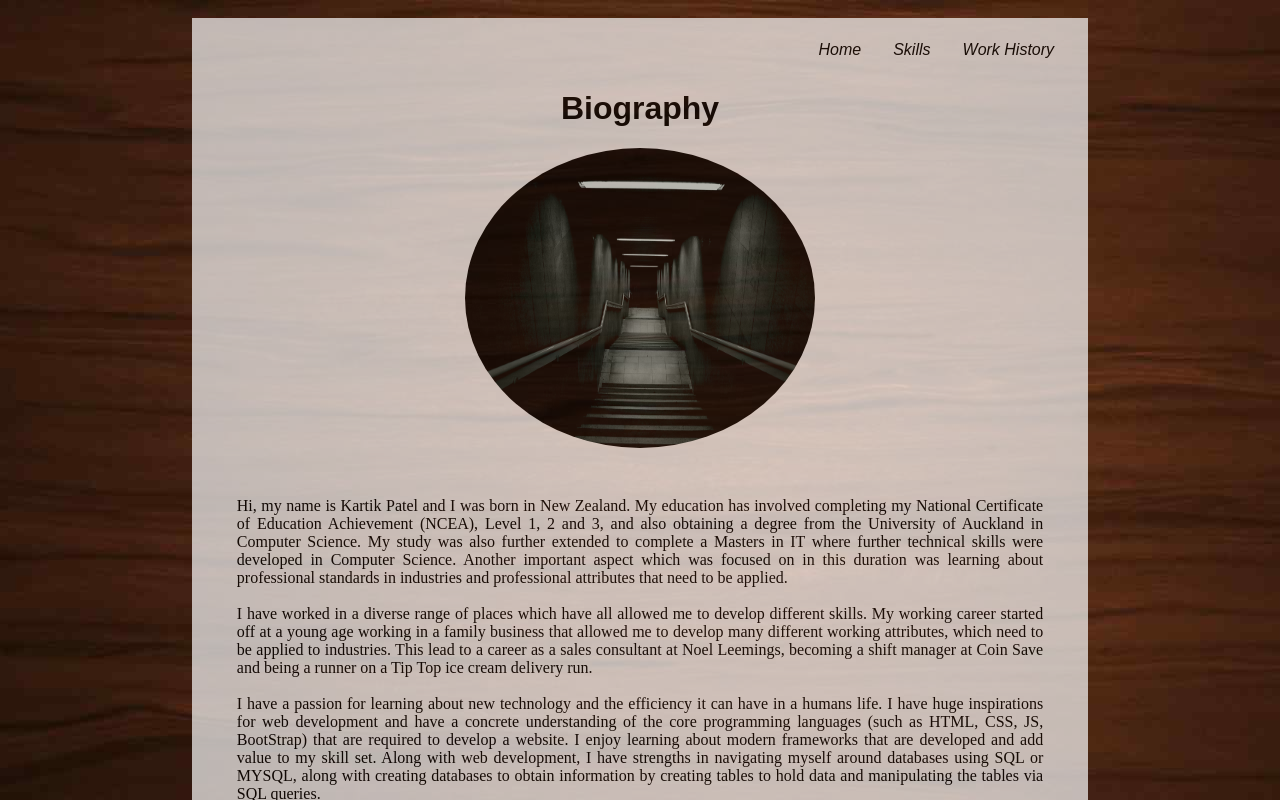
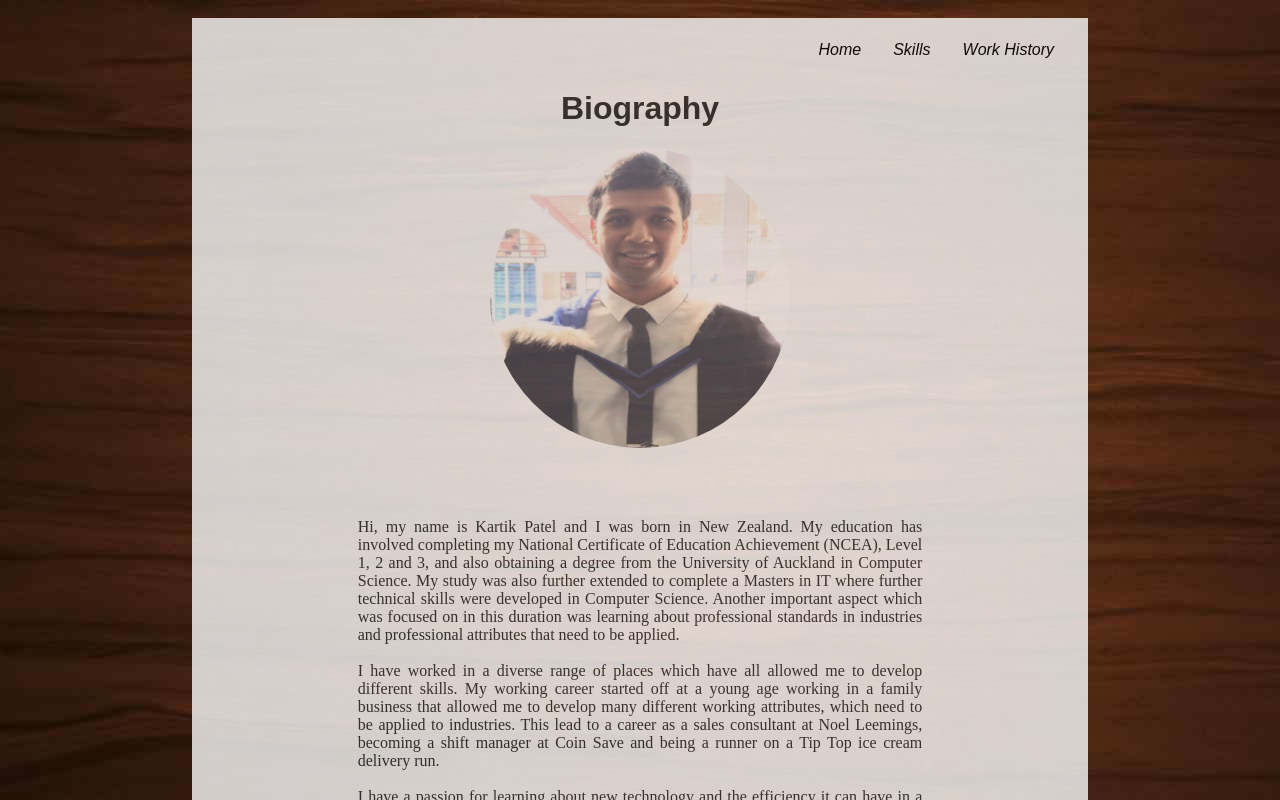
Before and after one commit to kartikkumarpatel/my-website, a React (Create React App) app: page / in a window 1280 px wide. Shown: the top 800 px of the page. Built offline with nearby package versions, Linux system fonts and the light colour scheme.

Commit message:
my image added

```diff
--- a/src/App.css
+++ b/src/App.css
@@ -12,7 +12,7 @@
   margin-left: auto;
   margin-right: auto;
   background: #fafafa;
-  opacity: .7;
+  opacity: .8;
   padding-bottom: 2%;
 }
 
--- a/src/App.jsx
+++ b/src/App.jsx
@@ -28,7 +28,7 @@ class App extends Component {
           <div className="footer">
             <Footer />
           </div>
-        </div>
+          </div>
       </Router>
 
       </div>
--- a/src/home/Home.jsx
+++ b/src/home/Home.jsx
@@ -1,14 +1,14 @@
 import React, { Component } from 'react';
 import './home.css';
-import me from '../assests/tem.jpg';
+import me from '../assests/image.jpg';
 
 class Home extends Component {
   render() {
     return (
-      <div className="Home">
+      <div className="container">
             <h1>Biography</h1>
 
-            <img src={me} className="user-image" alt="Kartik Patel" />
+              <p><img src={me} className="user-image" alt="Kartik Patel" /></p>
 
             <br/>
 
--- a/src/home/home.css
+++ b/src/home/home.css
@@ -1,7 +1,9 @@
 .user-image{
-	width: 350px;
+	width: 300px;
 	height: 300px;
 	border-radius: 50%;
+	z-index: 1;
+	opacity: 1;
 }
 
 .bio-info{
```
Also changed, not shown: src/assests/image.jpg (added), src/assests/tem.jpg (deleted).
